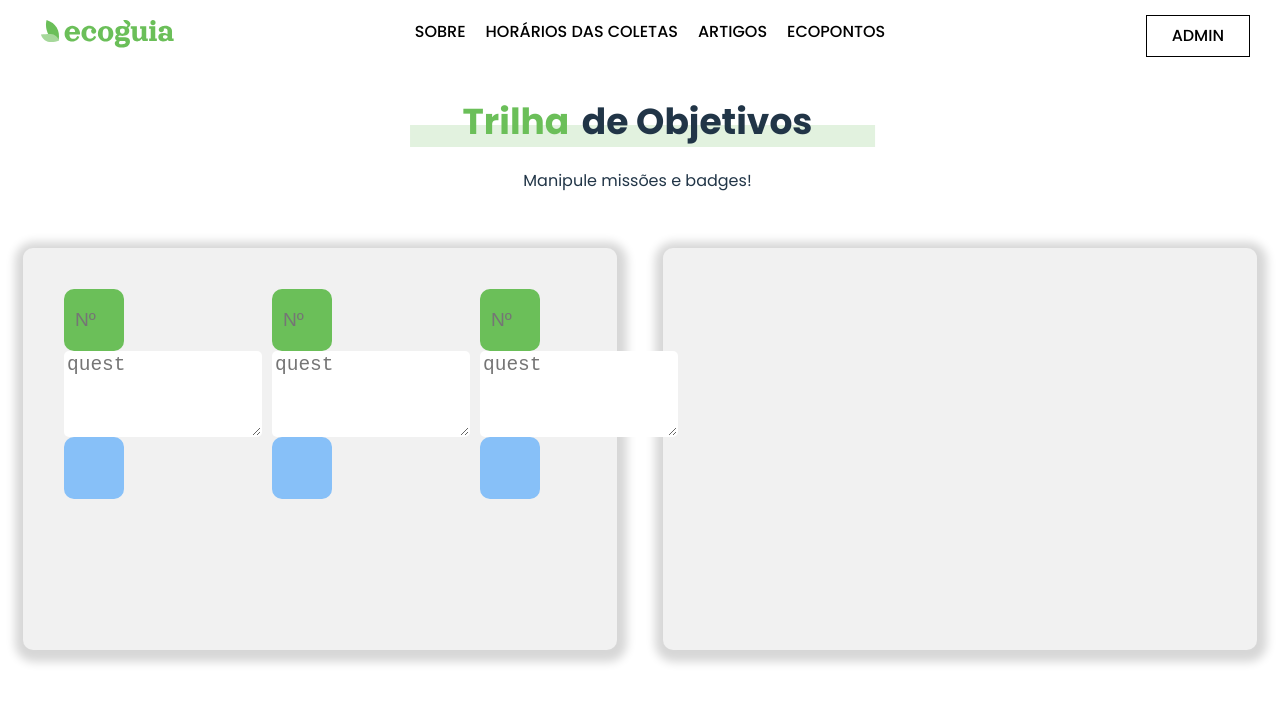
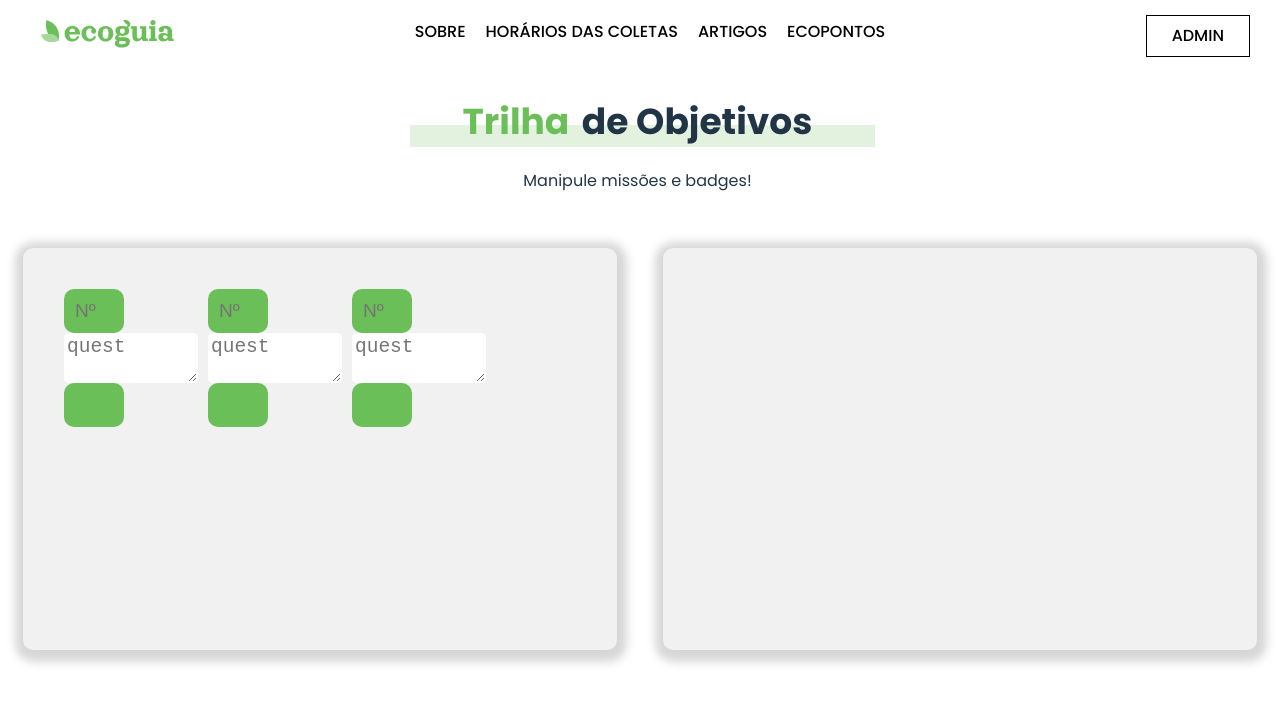
Before and after one commit to kamimarinn/EcoGuiaWEB, a React (Vite) app: page /telaTrilha in a window 1280 px wide. Shown: the top 702 px of the page. Built offline with nearby package versions, Linux system fonts and the light colour scheme.

Commit message:
fix/trilhascreen

```diff
--- a/src/pages/TelaMateriais/TelaMateriais.jsx
+++ b/src/pages/TelaMateriais/TelaMateriais.jsx
@@ -24,7 +24,7 @@ function TelaMateriais(){
                 <p>Adicione e exclua máteriais recicláveis!</p>
                 </div>
             <div className='pai-container-telamateriais'>
-                <button className='botao-add'>OK +</button>
+                <button className='botao-add'>OK</button>
                 <div className='container-alterar-material-um'>
                 <div className='container-material-um'>
                 <h1>10XP</h1>
--- a/src/pages/telaTrilha/telaTrilha.css
+++ b/src/pages/telaTrilha/telaTrilha.css
@@ -115,7 +115,7 @@
 
 
 .container-um-quests {
-    position: relative;
+
     width: 40vw;
     height: 40vh;
     background-color: #F1F1F1;
@@ -125,23 +125,25 @@
     padding: 40px;
     display: flex;
     flex-direction: row;
-    flex-wrap: nowrap;
+    flex-wrap: wrap;
     gap: 10px;
-    margin: 0;
+
+
 }
 
-.input-quest-trilha {
+.input-quest-trilha,
+.input-quest {
     width: 3vw;
-    height: 5vh;
+    height: auto;
     background-color: #6BBF59;
     border: 0.5px solid transparent;
     border-radius: 10px;
     padding: 10px;
     display: flex;
-    flex-direction: column;
-    flex-wrap: nowrap;
+    flex-direction: row;
+    flex-wrap: wrap;
     font-size: 1.2rem;
-    margin: 0;
+
 }
 
 
@@ -149,29 +151,15 @@
 .text-input-um,
 .text-input-dois,
 .text-input-tres {
-    width: 15vw;
-    height: 10vh;
+    width: 10vw;
+    height: auto;
     border: 0.5px solid transparent;
     border-radius: 5px;
     display: flex;
     flex-direction: row;
-    flex-wrap: nowrap;
+    flex-wrap: wrap;
     font-size: 1.5em;
-    margin: 0;
-}
 
-.input-quest{
-    width: 3vw;
-    height: 5vh;
-    background-color: #87C0F8;
-    border: 0.5px solid transparent;
-    border-radius: 10px;
-    padding: 10px;
-    display: flex;
-    flex-direction: column;
-    flex-wrap: nowrap;
-    font-size: 1.2rem;
-    margin: 0;
 }
 
 
--- a/src/pages/telaTrilha/telaTrilha.jsx
+++ b/src/pages/telaTrilha/telaTrilha.jsx
@@ -19,7 +19,7 @@ function TelaTrilha() {
                 <Link className="button" to="/Login">ADMIN</Link>
             </div>
             <div className='container-titulo-alt-trilha'>
-                <h2><span className='highlight'>Trilha </span>de Objetivos</h2>
+                <h2><span className='highlight'>Trilha</span> de Objetivos</h2>
                 <img src='/img/retangulo-hcoleta.svg' alt='retangulo-hcoleta' className='retang-coleta-telatrilha'/>
                 <p>Manipule missões e badges!</p>
             </div>
```
